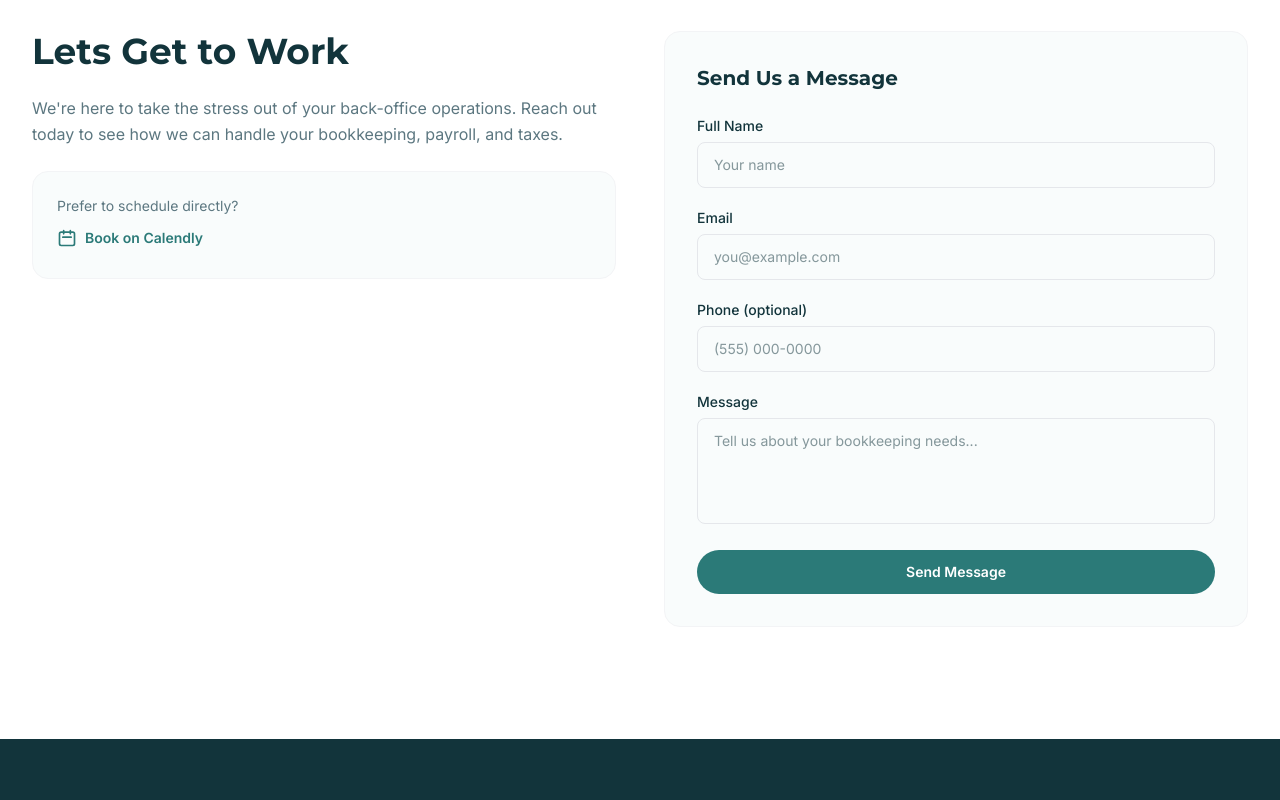
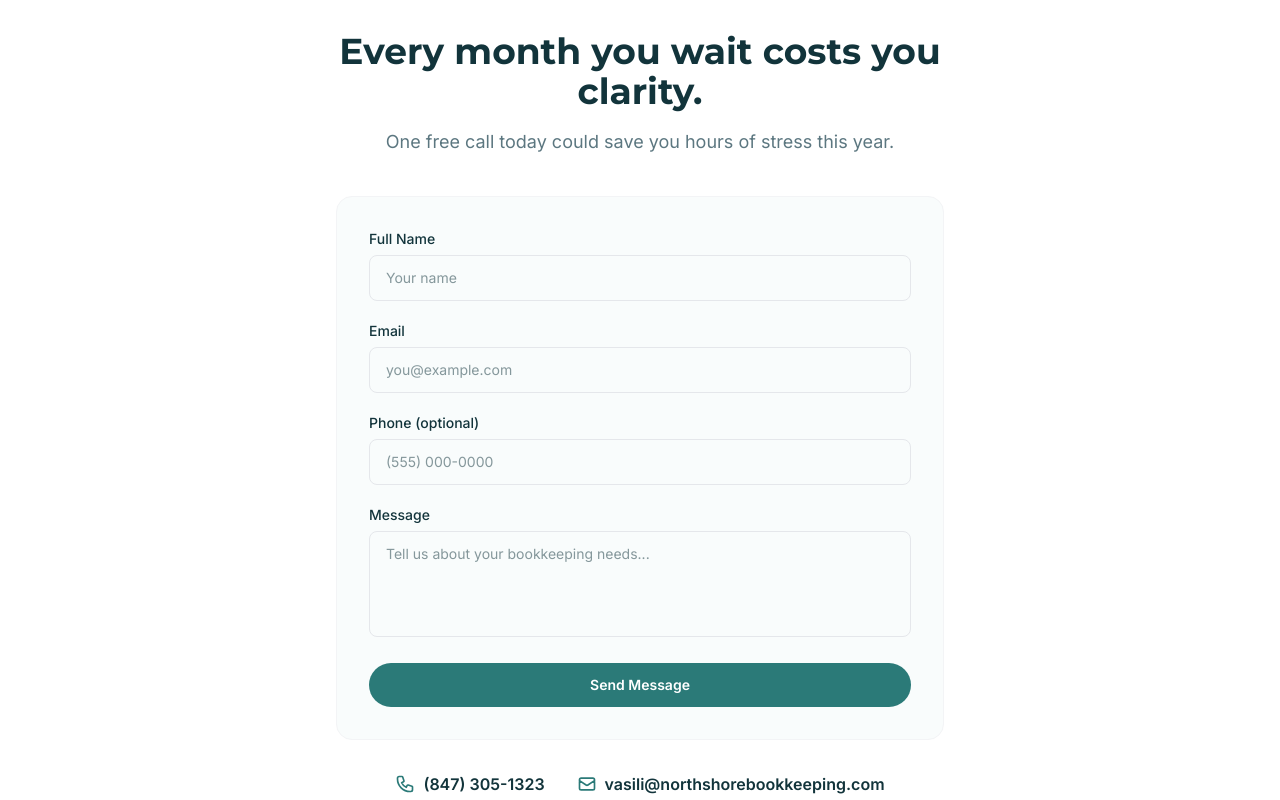
Before and after one commit to ch444444/Bookeeping, a Next.js app: page / in a window 1280 px wide. Shown: the part 4380-5180 px from the top of the page. Built offline with nearby package versions, Linux system fonts and the light colour scheme.

Commit message:
Replace home contact section with centered clarity CTA layout

```diff
--- a/src/app/page.tsx
+++ b/src/app/page.tsx
@@ -519,32 +519,25 @@
         </div>
       </SectionWrapper>
 
-      {/* CTA Section */}
+      {/* Contact Section */}
       <SectionWrapper className="py-20 lg:py-28 bg-white">
-        <div className="max-w-7xl mx-auto px-4 sm:px-6 lg:px-8">
-          <div className="grid lg:grid-cols-2 gap-12 items-start">
-            <div>
-              <h2 className="text-3xl sm:text-4xl font-bold text-text-dark mb-6 font-[family-name:var(--font-heading)]">
-                Lets Get to Work
+        <div className="max-w-2xl mx-auto px-4 sm:px-6 lg:px-8 text-center">
+          <h2 className="text-3xl sm:text-4xl font-bold text-text-dark mb-4 font-[family-name:var(--font-heading)]">
+            Every month you wait costs you clarity.
           </h2>
-              <p className="text-text-muted leading-relaxed mb-6">
-                We&apos;re here to take the stress out of your back-office
-                operations. Reach out today to see how we can handle your
-                bookkeeping, payroll, and taxes.
+          <p className="text-lg text-text-muted leading-relaxed mb-10">
+            One free call today could save you hours of stress this year.
           </p>
-              {/* Calendly Placeholder */}
-              <div className="bg-bg-light rounded-2xl p-6 border border-gray-100">
-                <p className="text-sm text-text-muted mb-3">
-                  Prefer to schedule directly?
-                </p>
+          <div className="bg-bg-light rounded-2xl p-8 border border-gray-100 text-left">
+            <ContactForm />
+          </div>
+          <div className="flex flex-col sm:flex-row items-center justify-center gap-4 sm:gap-8 mt-8">
             <a
-                  href="https://calendly.com/vasnsb8/30min"
-                  target="_blank"
-                  rel="noopener noreferrer"
-                  className="inline-flex items-center gap-2 text-primary font-semibold text-sm hover:underline"
+              href="tel:+18473051323"
+              className="flex items-center gap-2 text-text-dark font-semibold hover:text-primary transition-colors"
             >
               <svg
-                    className="w-5 h-5"
+                className="w-5 h-5 text-primary"
                 fill="none"
                 stroke="currentColor"
                 viewBox="0 0 24 24"
@@ -553,19 +546,30 @@
                   strokeLinecap="round"
                   strokeLinejoin="round"
                   strokeWidth={2}
-                      d="M8 7V3m8 4V3m-9 8h10M5 21h14a2 2 0 002-2V7a2 2 0 00-2-2H5a2 2 0 00-2 2v12a2 2 0 002 2z"
+                  d="M3 5a2 2 0 012-2h3.28a1 1 0 01.948.684l1.498 4.493a1 1 0 01-.502 1.21l-2.257 1.13a11.042 11.042 0 005.516 5.516l1.13-2.257a1 1 0 011.21-.502l4.493 1.498a1 1 0 01.684.949V19a2 2 0 01-2 2h-1C9.716 21 3 14.284 3 6V5z"
                 />
               </svg>
-                  Book on Calendly
+              (847) 305-1323
             </a>
-              </div>
-            </div>
-            <div className="bg-bg-light rounded-2xl p-8 border border-gray-100">
-              <h3 className="text-xl font-bold text-text-dark mb-6 font-[family-name:var(--font-heading)]">
-                Send Us a Message
-              </h3>
-              <ContactForm />
-            </div>
+            <a
+              href="mailto:vasili@northshorebookkeeping.com"
+              className="flex items-center gap-2 text-text-dark font-semibold hover:text-primary transition-colors"
+            >
+              <svg
+                className="w-5 h-5 text-primary"
+                fill="none"
+                stroke="currentColor"
+                viewBox="0 0 24 24"
+              >
+                <path
+                  strokeLinecap="round"
+                  strokeLinejoin="round"
+                  strokeWidth={2}
+                  d="M3 8l7.89 5.26a2 2 0 002.22 0L21 8M5 19h14a2 2 0 002-2V7a2 2 0 00-2-2H5a2 2 0 00-2 2v10a2 2 0 002 2z"
+                />
+              </svg>
+              vasili@northshorebookkeeping.com
+            </a>
           </div>
         </div>
       </SectionWrapper>
```
Lines whose indentation alone changed are shown as unchanged.
